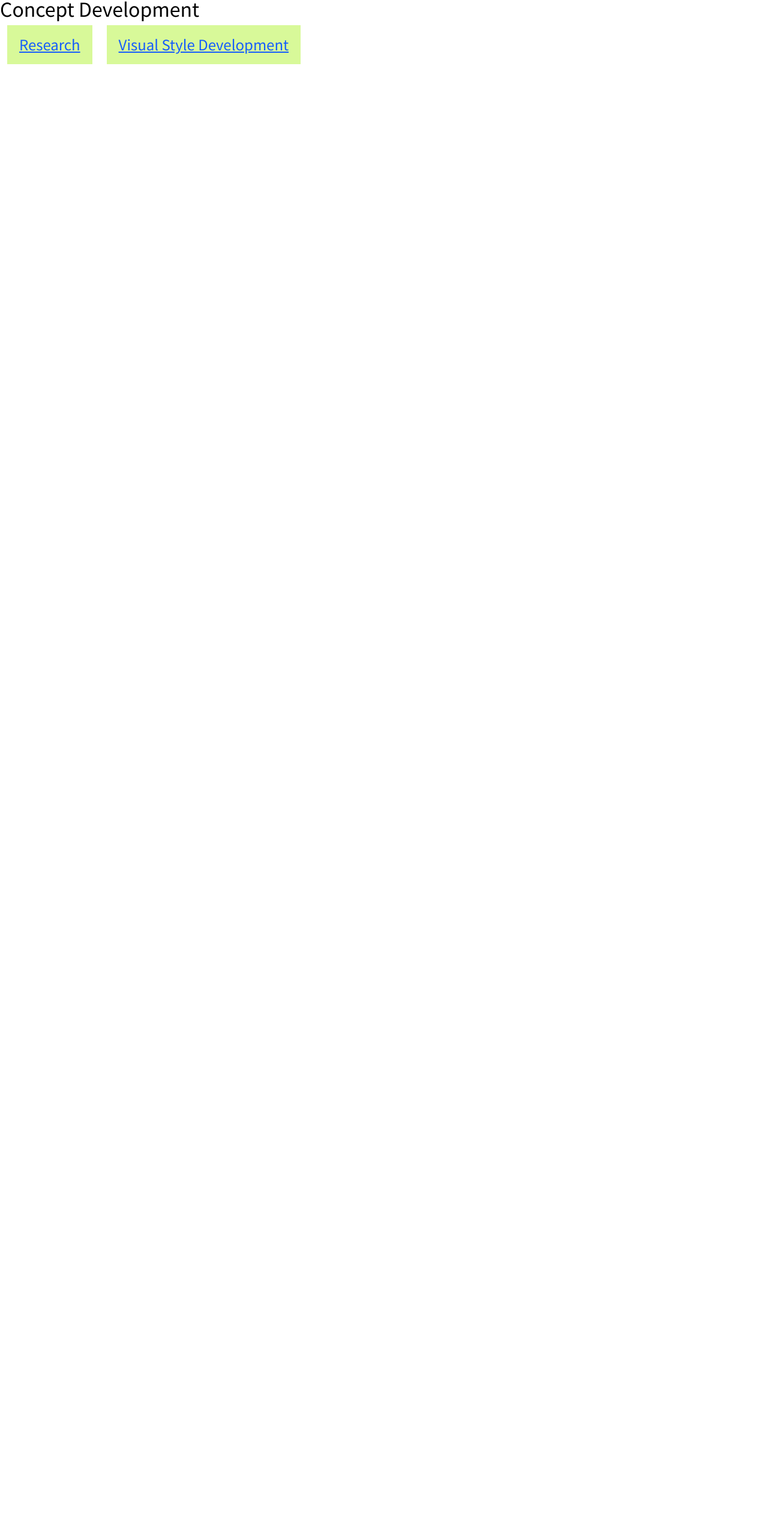
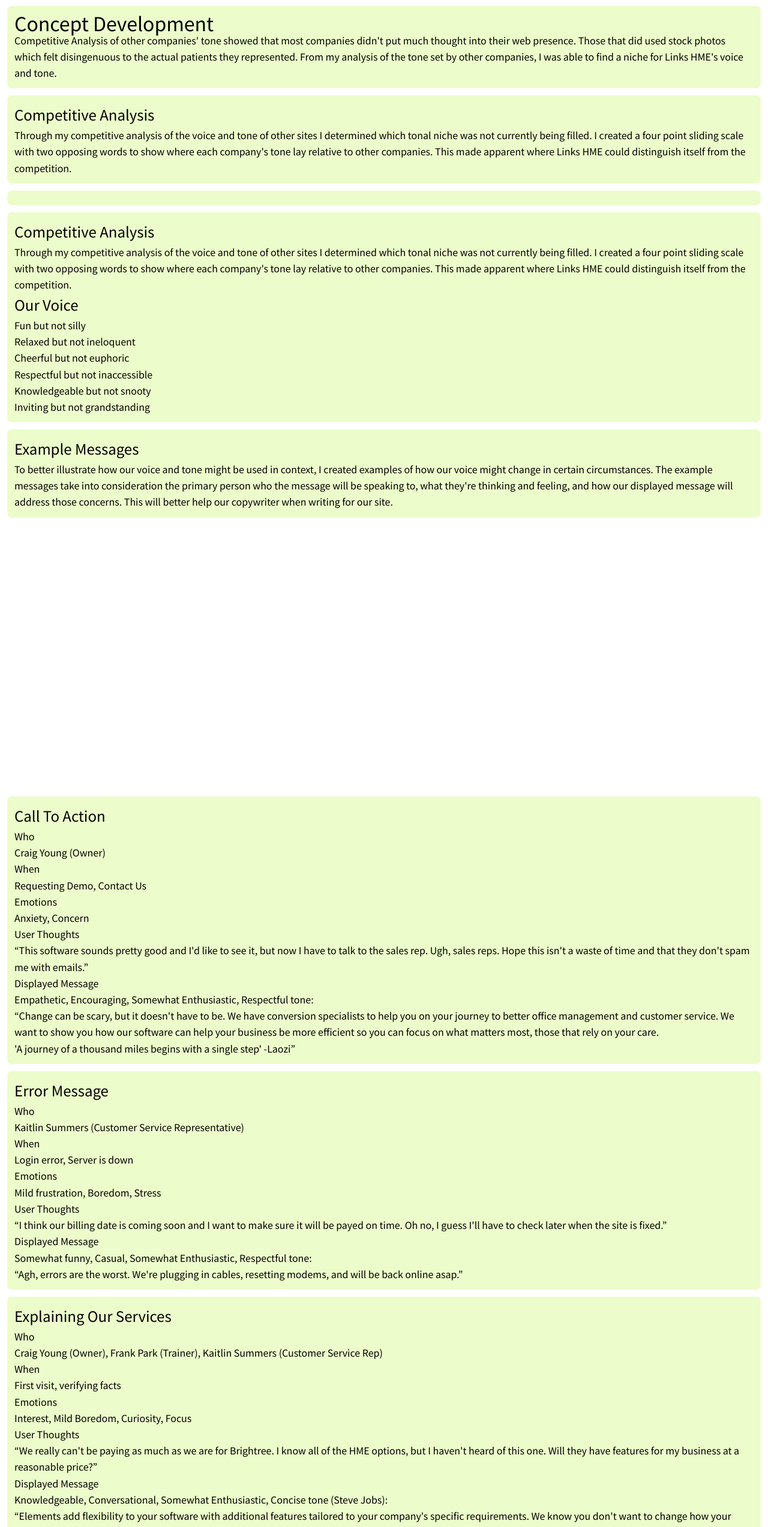
Before and after one commit to tanukilandslide/andrew-leemhuis-portfolio, a Vue app: page /linkshme-website/concept-development in a window 1280 px wide. Shown: the part 75-2621 px from the top of the page at 60% size. Before the commit the page ends 800 px from the top, so only its background shows below. Built offline with nearby package versions, Linux system fonts and the light colour scheme; what vue3-lottie would draw is missing.

Commit message:
Added copy for Links Concept Development

```diff
--- a/src/pages/linkshme-website/LinksConceptDevelopment.vue
+++ b/src/pages/linkshme-website/LinksConceptDevelopment.vue
@@ -1,5 +1,150 @@
 <template>
-  <h1>Concept Development</h1>
+  <Box>
+    <h1>Concept Development</h1>
+    <p>
+      Competitive Analysis of other companies&apos; tone showed that most companies didn&apos;t put
+      much thought into their web presence. Those that did used stock photos which felt disingenuous
+      to the actual patients they represented. From my analysis of the tone set by other companies,
+      I was able to find a niche for Links HME&apos;s voice and tone.
+    </p>
+  </Box>
+
+  <Box>
+    <h2>Competitive Analysis</h2>
+    <p>
+      Through my competitive analysis of the voice and tone of other sites I determined which tonal
+      niche was not currently being filled. I created a four point sliding scale with two opposing
+      words to show where each company&apos;s tone lay relative to other companies. This made
+      apparent where Links HME could distinguish itself from the competition.
+    </p>
+  </Box>
+
+  <Box> </Box>
+
+  <Box>
+    <h2>Competitive Analysis</h2>
+    <p>
+      Through my competitive analysis of the voice and tone of other sites I determined which tonal
+      niche was not currently being filled. I created a four point sliding scale with two opposing
+      words to show where each company&apos;s tone lay relative to other companies. This made
+      apparent where Links HME could distinguish itself from the competition.
+    </p>
+
+    <h2>Our Voice</h2>
+    <ul>
+      <li>Fun but not silly</li>
+      <li>Relaxed but not ineloquent</li>
+      <li>Cheerful but not euphoric</li>
+      <li>Respectful but not inaccessible</li>
+      <li>Knowledgeable but not snooty</li>
+      <li>Inviting but not grandstanding</li>
+    </ul>
+  </Box>
+
+  <SlidingBox>
+    <h2>Example Messages</h2>
+    <p>
+      To better illustrate how our voice and tone might be used in context, I created examples of
+      how our voice might change in certain circumstances. The example messages take into
+      consideration the primary person who the message will be speaking to, what they&apos;re
+      thinking and feeling, and how our displayed message will address those concerns. This will
+      better help our copywriter when writing for our site.
+    </p>
+  </SlidingBox>
+
+  <Box>
+    <h2>Call To Action</h2>
+
+    <h4>Who</h4>
+    <p>Craig Young (Owner)</p>
+
+    <h4>When</h4>
+    <p>Requesting Demo, Contact Us</p>
+
+    <h4>Emotions</h4>
+    <p>Anxiety, Concern</p>
+
+    <h3>User Thoughts</h3>
+    <p class="">
+      “This software sounds pretty good and I&apos;d like to see it, but now I have to talk to the
+      sales rep. Ugh, sales reps. Hope this isn&apos;t a waste of time and that they don&apos;t spam
+      me with emails.”
+    </p>
+
+    <h3>Displayed Message</h3>
+    <p>Empathetic, Encouraging, Somewhat Enthusiastic, Respectful tone:</p>
+
+    <p class="">
+      “Change can be scary, but it doesn&apos;t have to be. We have conversion specialists to help
+      you on your journey to better office management and customer service. We want to show you how
+      our software can help your business be more efficient so you can focus on what matters most,
+      those that rely on your care.
+    </p>
+    <p class="">&apos;A journey of a thousand miles begins with a single step&apos; -Laozi”</p>
+  </Box>
+
+  <Box>
+    <h2>Error Message</h2>
+
+    <!-- <img
+      class="error_robot"
+      src="images/12_error_robot.png"
+      alt="Robot being resuscitated by a mechanic using a defibrillator"
+    /> -->
+
+    <h4>Who</h4>
+    <p>Kaitlin Summers (Customer Service Representative)</p>
+
+    <h4>When</h4>
+    <p>Login error, Server is down</p>
+
+    <h4>Emotions</h4>
+    <p>Mild frustration, Boredom, Stress</p>
+
+    <h3>User Thoughts</h3>
+    <p class="">
+      “I think our billing date is coming soon and I want to make sure it will be payed on time. Oh
+      no, I guess I&apos;ll have to check later when the site is fixed.”
+    </p>
+
+    <h3>Displayed Message</h3>
+    <p>Somewhat funny, Casual, Somewhat Enthusiastic, Respectful tone:</p>
+
+    <p class="">
+      “Agh, errors are the worst. We&apos;re plugging in cables, resetting modems, and will be back
+      online asap.”
+    </p>
+  </Box>
+
+  <Box>
+    <h2>Explaining Our Services</h2>
+
+    <h4>Who</h4>
+    <p>Craig Young (Owner), Frank Park (Trainer), Kaitlin Summers (Customer Service Rep)</p>
+
+    <h4>When</h4>
+    <p>First visit, verifying facts</p>
+
+    <h4>Emotions</h4>
+    <p>Interest, Mild Boredom, Curiosity, Focus</p>
+
+    <h3>User Thoughts</h3>
+    <p class="">
+      “We really can&apos;t be paying as much as we are for Brightree. I know all of the HME
+      options, but I haven&apos;t heard of this one. Will they have features for my business at a
+      reasonable price?”
+    </p>
+
+    <h3>Displayed Message</h3>
+    <p>Knowledgeable, Conversational, Somewhat Enthusiastic, Concise tone (Steve Jobs):</p>
+
+    <p class="">
+      “Elements add flexibility to your software with additional features tailored to your
+      company&apos;s specific requirements. We know you don&apos;t want to change how your company
+      is structured because of the software you use. With Elements, you can add specific features to
+      best meet your customer&apos;s needs and make your company more efficient.”
+    </p>
+  </Box>
 
   <Button>
     <RouterLink to="/linkshme-website/research">
@@ -16,4 +161,6 @@
 
 <script setup>
 import Button from '@/components/Button.vue'
+import Box from '@/components/Box.vue'
+import SlidingBox from '@/components/SlidingBox.vue'
 </script>
```
